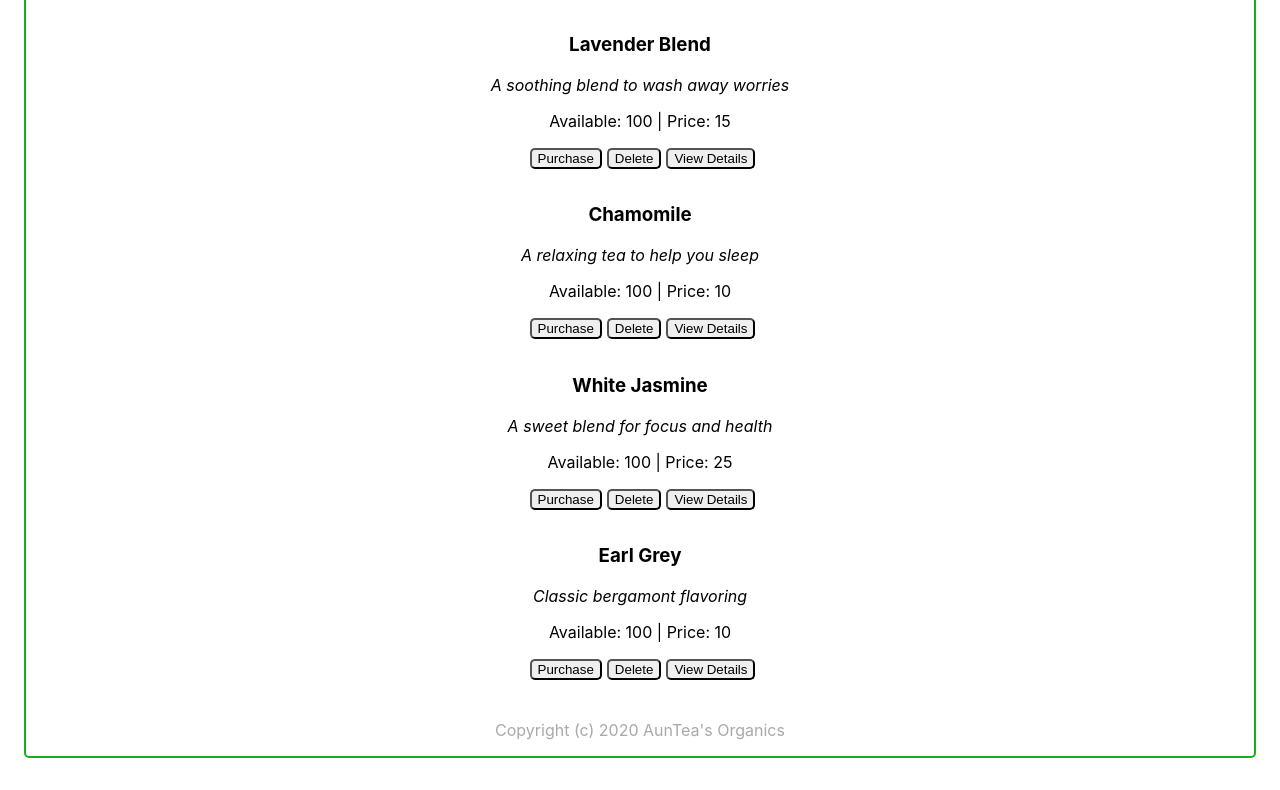
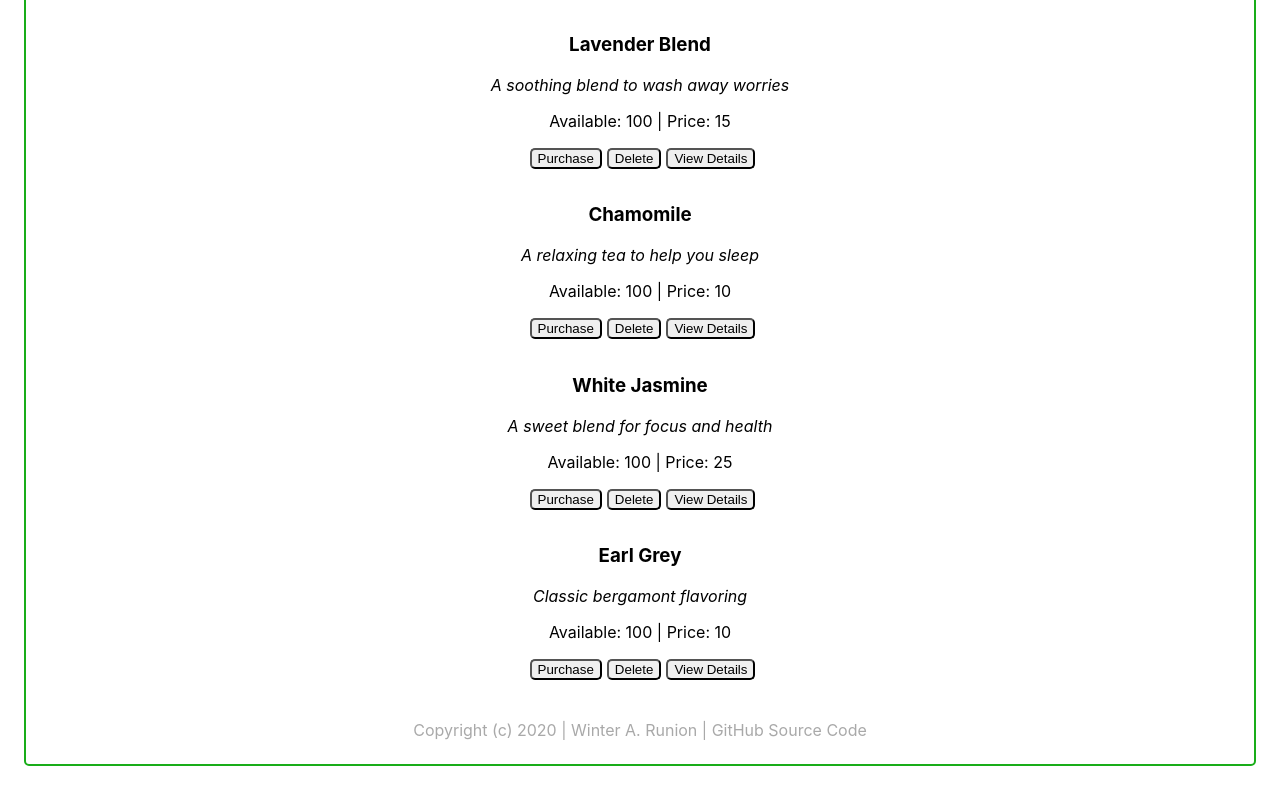
Before and after one commit to wrunion/epicodus-react-project, a React (Create React App) app: page / in a window 1280 px wide. Shown: the part 286-1076 px from the top of the page. Built offline with nearby package versions, Linux system fonts and the light colour scheme.

Commit message:
Adjust styling for new Footer component.

```diff
--- a/src/components/App.css
+++ b/src/components/App.css
@@ -3,6 +3,11 @@
   border: 2px rgb(25, 173, 25) solid;
   border-radius: 5px;
   margin: 1.5em;
+}
+
+.App a:link, a:visited {
+  text-decoration: none;
+  color: darkgrey;
 }
 
 .Form {
@@ -34,6 +39,7 @@ button {
 .Footer {
   color: darkgrey;
   margin-top: 1.5em;
+  margin-bottom: 1.5em;
 }
 
 body {
--- a/src/components/App.js
+++ b/src/components/App.js
@@ -1,5 +1,6 @@
 import React from 'react';
 import ItemControl from './ItemControl';
+import Footer from './Footer';
 import './App.css';
 
 function App() {
@@ -7,7 +8,7 @@ function App() {
     <div className="App">
       <div className="Header"><h1>AunTea's Organics</h1></div>
       <ItemControl />
-      <div className="Footer"><p>Copyright (c) 2020 AunTea's Organics</p></div>
+      <Footer />
     </div>
   );
 }
```
